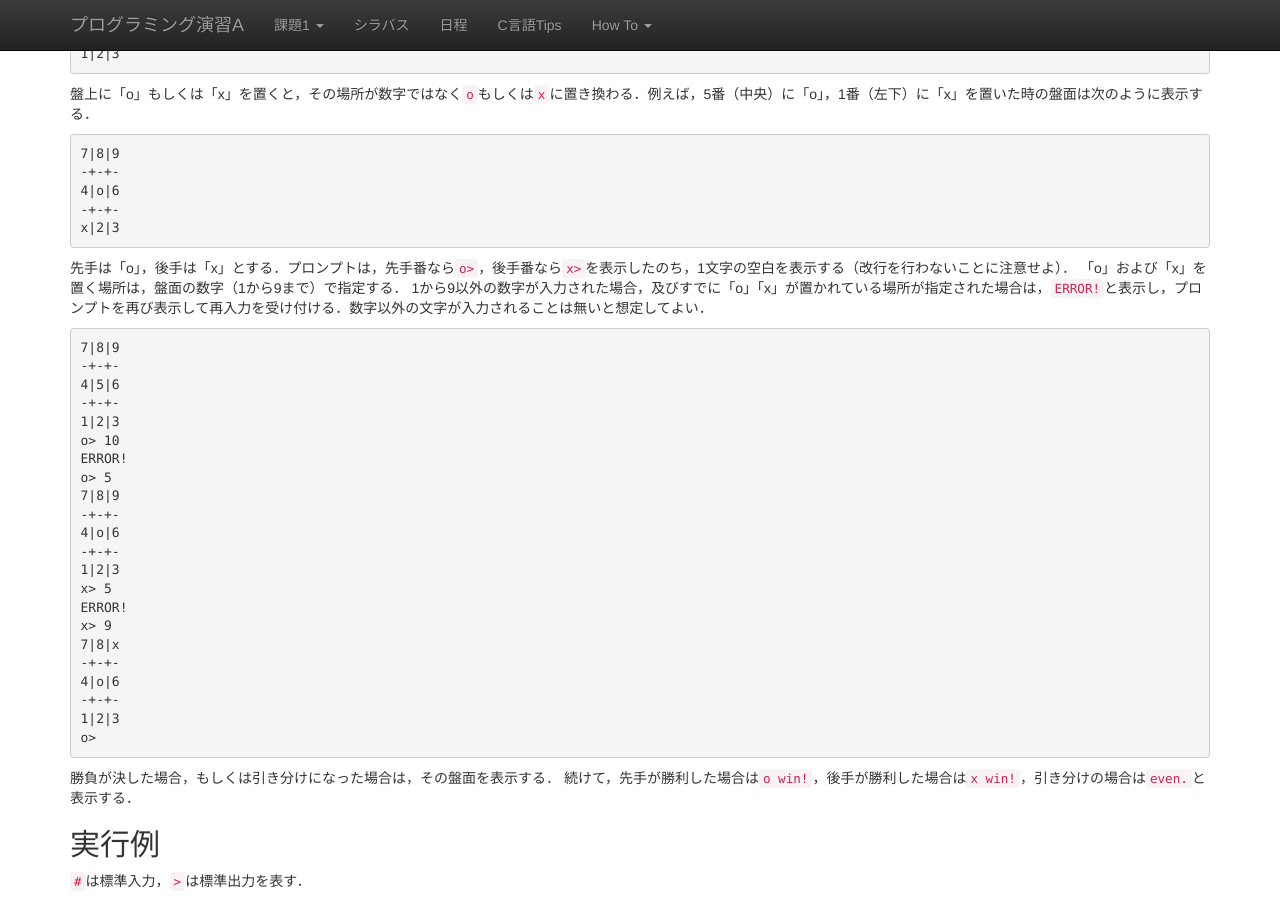
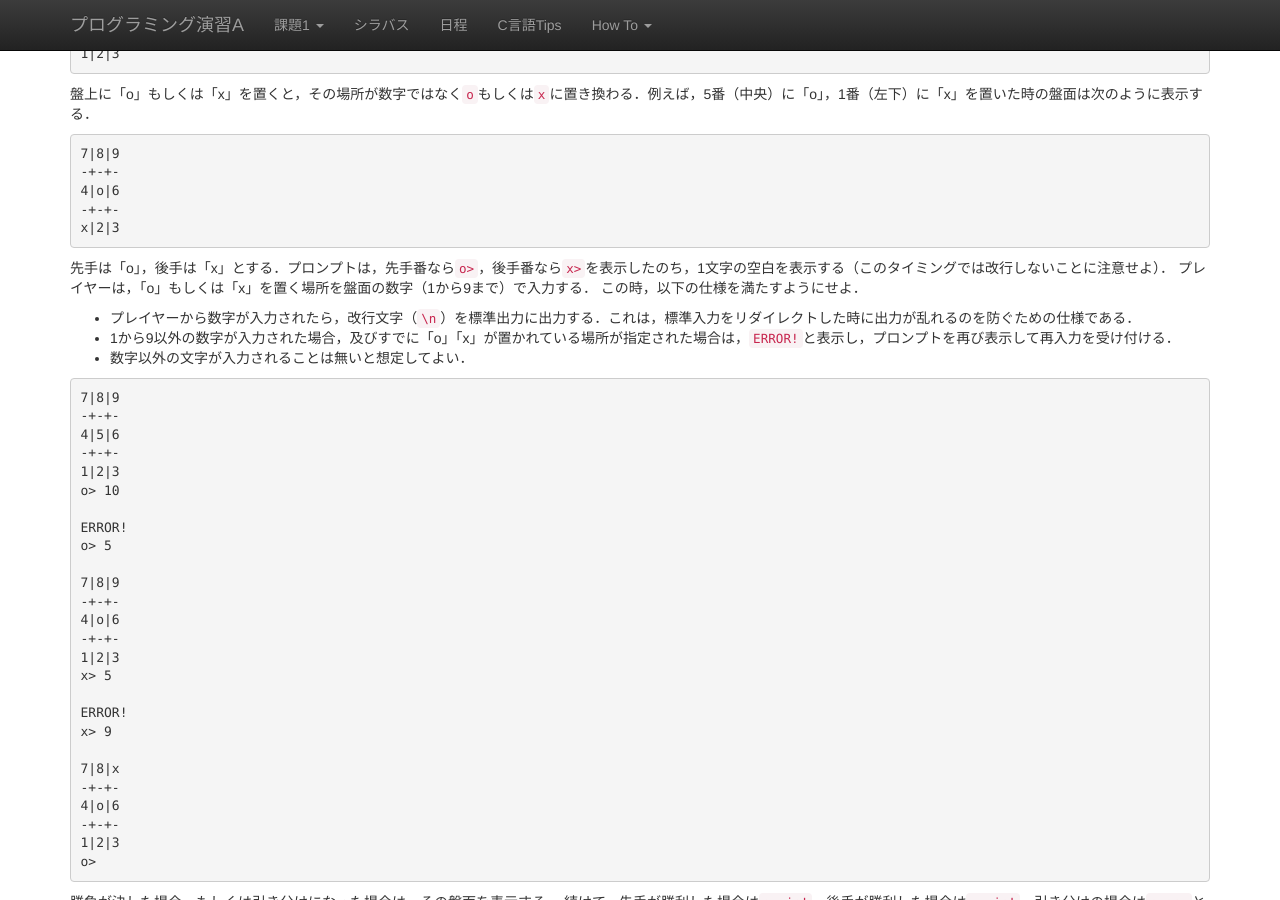
Before and after one commit to ecei-tohoku/ppa-public, a Jekyll site: the page built from kadai1/p17.md, in a window 1280 px wide and 900 px high, scrolled down 462 px. Built offline with Jekyll 4.4.1, drawn with Linux system fonts in a browser that asks for light colours; nearby versions of some CDN libraries.

Commit message:
Improved the description about new lines.

````diff
--- a/kadai1/p17.md
+++ b/kadai1/p17.md
@@ -34,9 +34,13 @@ title: 1-7. 三目並べ
 x|2|3
 ```
 
-先手は「o」，後手は「x」とする．プロンプトは，先手番なら`o>`，後手番なら`x>`を表示したのち，1文字の空白を表示する（改行を行わないことに注意せよ）．
-「o」および「x」を置く場所は，盤面の数字（1から9まで）で指定する．
-1から9以外の数字が入力された場合，及びすでに「o」「x」が置かれている場所が指定された場合は，`ERROR!`と表示し，プロンプトを再び表示して再入力を受け付ける．数字以外の文字が入力されることは無いと想定してよい．
+先手は「o」，後手は「x」とする．プロンプトは，先手番なら`o>`，後手番なら`x>`を表示したのち，1文字の空白を表示する（このタイミングでは改行しないことに注意せよ）．
+プレイヤーは，「o」もしくは「x」を置く場所を盤面の数字（1から9まで）で入力する．
+この時，以下の仕様を満たすようにせよ．
+
++ プレイヤーから数字が入力されたら，改行文字（`\n`）を標準出力に出力する．これは，標準入力をリダイレクトした時に出力が乱れるのを防ぐための仕様である．
++ 1から9以外の数字が入力された場合，及びすでに「o」「x」が置かれている場所が指定された場合は，`ERROR!`と表示し，プロンプトを再び表示して再入力を受け付ける．
++ 数字以外の文字が入力されることは無いと想定してよい．
 
 ```
 7|8|9
@@ -45,16 +49,20 @@ x|2|3
 -+-+-
 1|2|3
 o> 10
+
 ERROR!
 o> 5
+
 7|8|9
 -+-+-
 4|o|6
 -+-+-
 1|2|3
 x> 5
+
 ERROR!
 x> 9
+
 7|8|x
 -+-+-
 4|o|6
````
